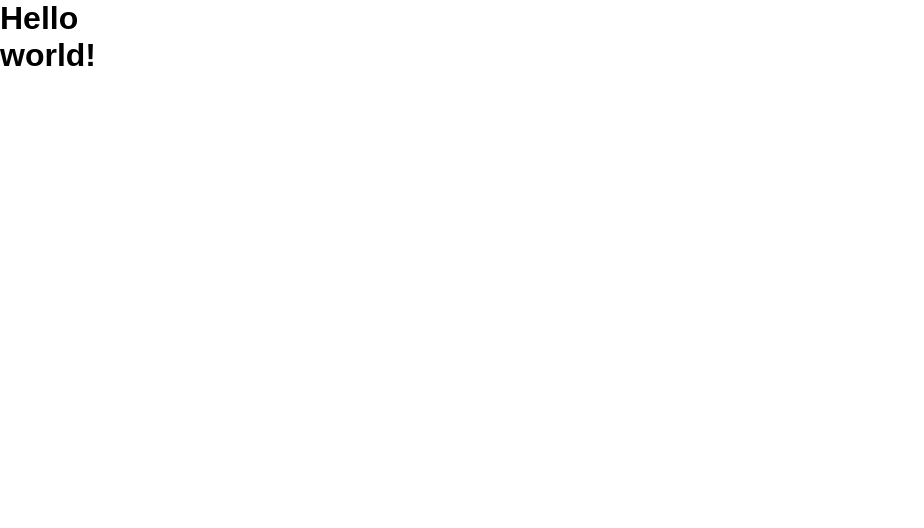
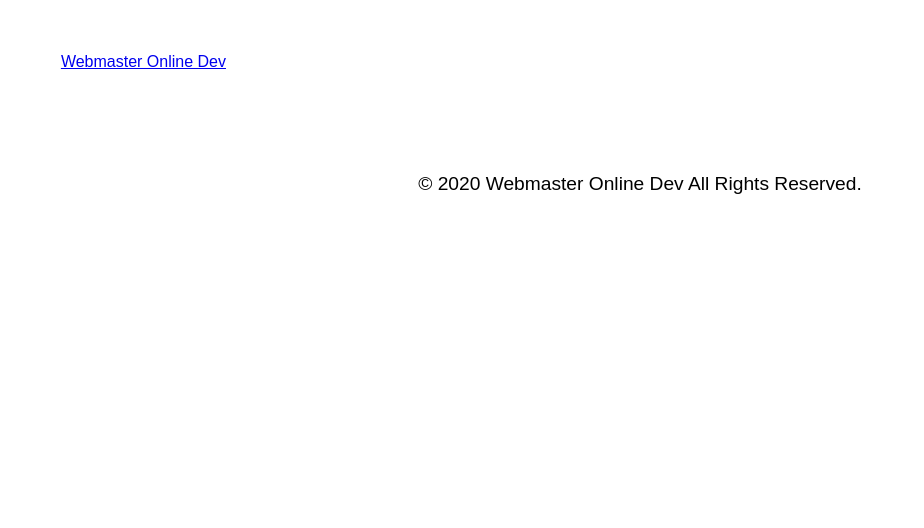
Before and after one commit to mohammedrezq/webmaster-online-dev, a Gatsby site: page / in a window 1280 px wide. Shown: the whole page, without its empty margins (0-924 px from the left). Built offline with nearby package versions, Linux system fonts and the light colour scheme; Gatsby itself is replaced by a stand-in of ours.

Commit message:
Added Footer

```diff
--- a/src/components/Container.js
+++ b/src/components/Container.js
@@ -1,6 +1,14 @@
 import React from "react"
 import { ContainerWrapper } from "../elements"
+import { Nav, Footer } from "../components"
 
 export const Container = ({ children }) => {
-  return <ContainerWrapper>{children}</ContainerWrapper>
+  return (
+    <ContainerWrapper>
+      <Nav />
+      {children}
+
+      <Footer />
+    </ContainerWrapper>
+  )
 }
--- /dev/null
+++ b/src/components/Footer.js
@@ -0,0 +1,10 @@
+import React from "react"
+import { FooterWrapper, CopyWrapper } from "../elements"
+
+export const Footer = () => {
+  return <FooterWrapper>
+      <CopyWrapper>
+          &copy; {new Date().getFullYear()} Webmaster Online Dev All Rights Reserved.
+      </CopyWrapper>
+  </FooterWrapper>
+}
--- /dev/null
+++ b/src/components/Nav.js
@@ -0,0 +1,14 @@
+import React from "react"
+import { Link } from "gatsby"
+
+import { NavWrapper } from "../elements"
+
+export const Nav = () => {
+  return (
+    <NavWrapper>
+      <Link to="/">
+        <div>Webmaster Online Dev</div>
+      </Link>
+    </NavWrapper>
+  )
+}
--- a/src/components/index.js
+++ b/src/components/index.js
@@ -1 +1,3 @@
 export * from "./Container";
+export * from "./Nav";
+export * from "./Footer";
--- /dev/null
+++ b/src/elements/FooterElements.js
@@ -0,0 +1,19 @@
+import styled from "styled-components"
+
+export const FooterWrapper = styled.footer`
+  grid-column: 2 / span 12;
+  min-height: 11.25rem;
+  padding: 3rem 0;
+  display: flex;
+  justify-content: center;
+  align-items: flex-start;
+
+  @media ${props => props.theme.breakpoints.tablet} {
+    grid-column: 2 / span 6;
+  }
+`
+export const CopyWrapper = styled.div`
+  font-size: 1.2rem;
+  text-align: center;
+  flex: 0 0 100%;
+`
--- /dev/null
+++ b/src/elements/NabElements.js
@@ -0,0 +1,12 @@
+import styled from "styled-components"
+
+export const NavWrapper = styled.nav`
+  grid-column: 2 / span 12;
+  grid-row: 1 /2;
+  display: flex;
+  align-items: center;
+
+  @media ${props => props.theme.breakpoints.tablet} {
+    grid-column: 2 / span 6;
+  }
+`
--- a/src/elements/index.js
+++ b/src/elements/index.js
@@ -1 +1,3 @@
 export * from './ContainerElements';
+export * from './NabElements';
+export * from './FooterElements';
--- a/src/pages/index.js
+++ b/src/pages/index.js
@@ -2,11 +2,7 @@ import React from "react"
 import { Container } from "../components"
 
 const indexPage = () => {
-  return (
-    <Container>
-      <h1>Hello world!</h1>
-    </Container>
-  )
+  return <Container></Container>
 }
 
-export default indexPage;
+export default indexPage
```
